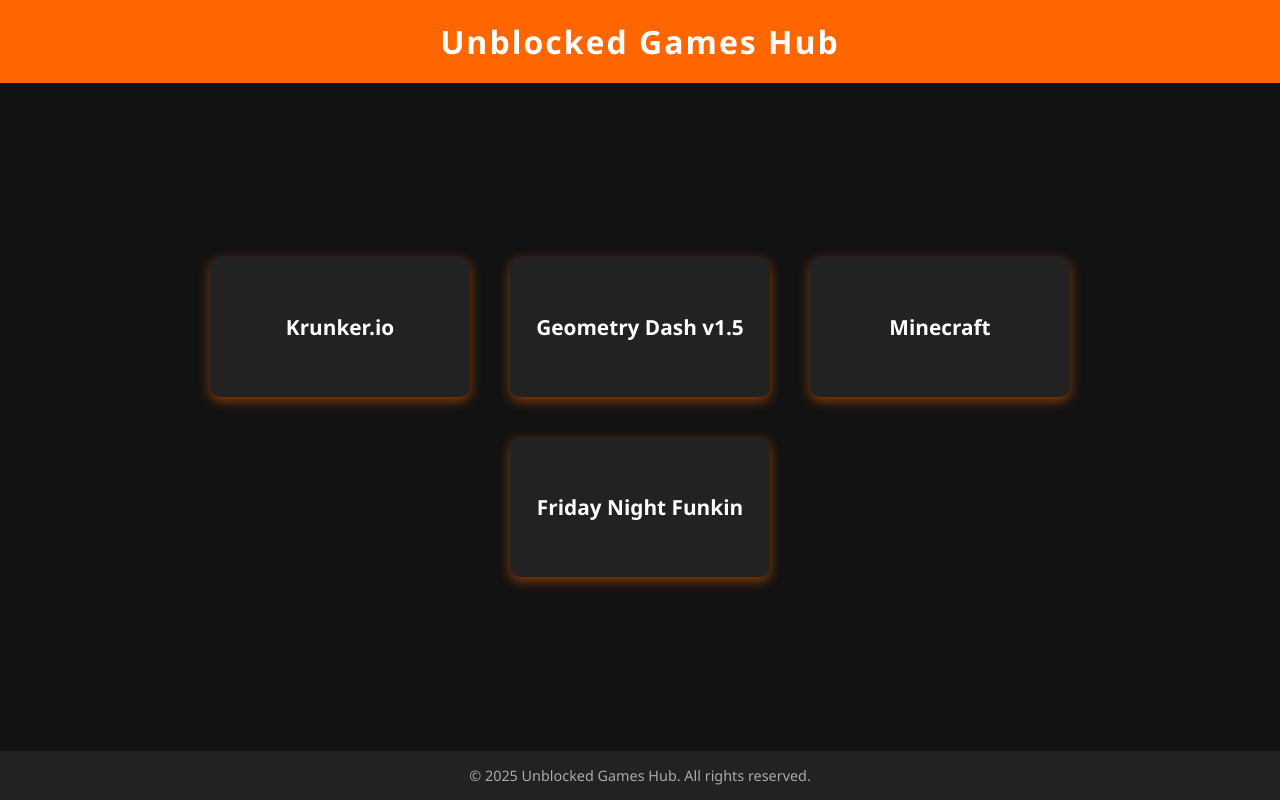
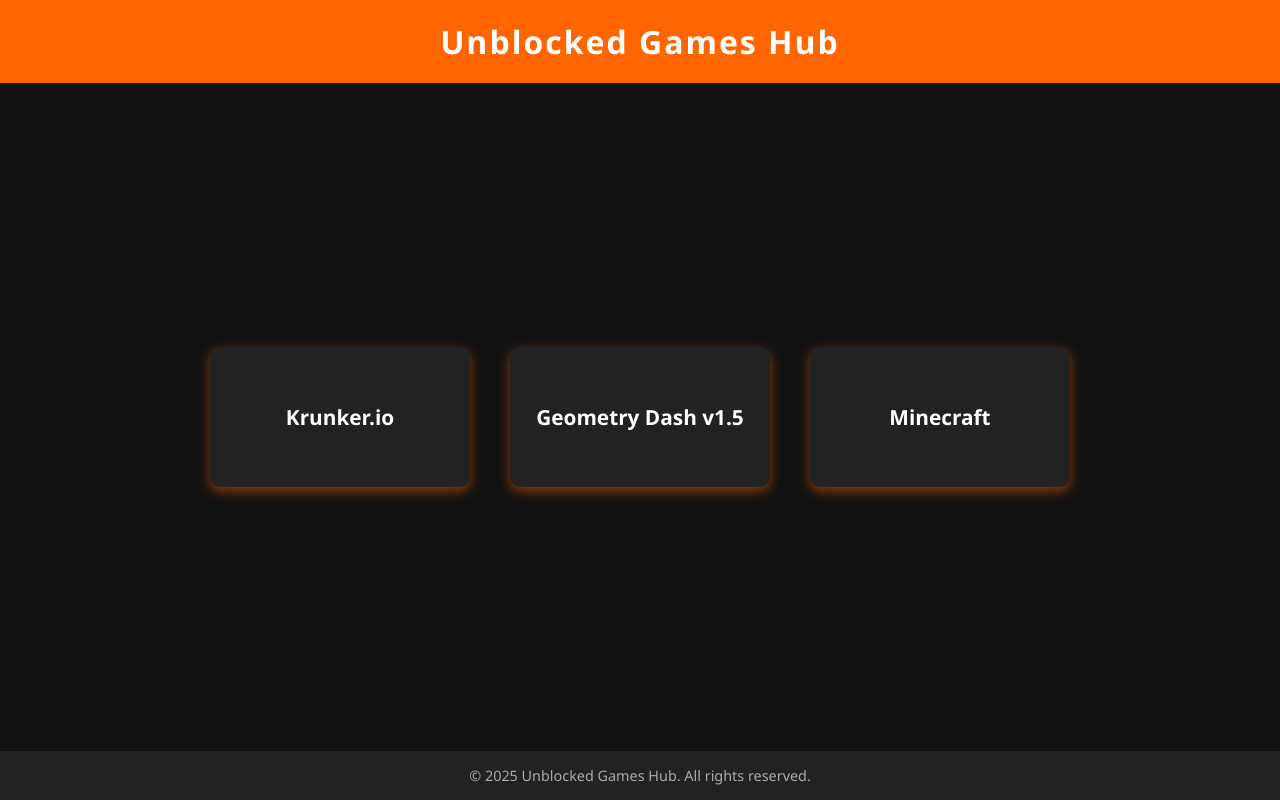
Before and after one commit to imcaca12/UnBlockedGH, a plain HTML site: page index.html in a window 1280 px wide. Drawn offline with Linux system fonts and the light colour scheme.

Commit message:
Update index.html

```diff
--- a/index.html
+++ b/index.html
@@ -93,13 +93,6 @@
         rel="noopener noreferrer"
         >Minecraft</a
       >
-      <a
-        class="game-card"
-        href="games/FNF/Index.html"
-        target="_blank"
-        rel="noopener noreferrer"
-        >Friday Night Funkin</a
-      >
     </div>
   </main>
   <footer>&copy; 2025 Unblocked Games Hub. All rights reserved.</footer>
```
